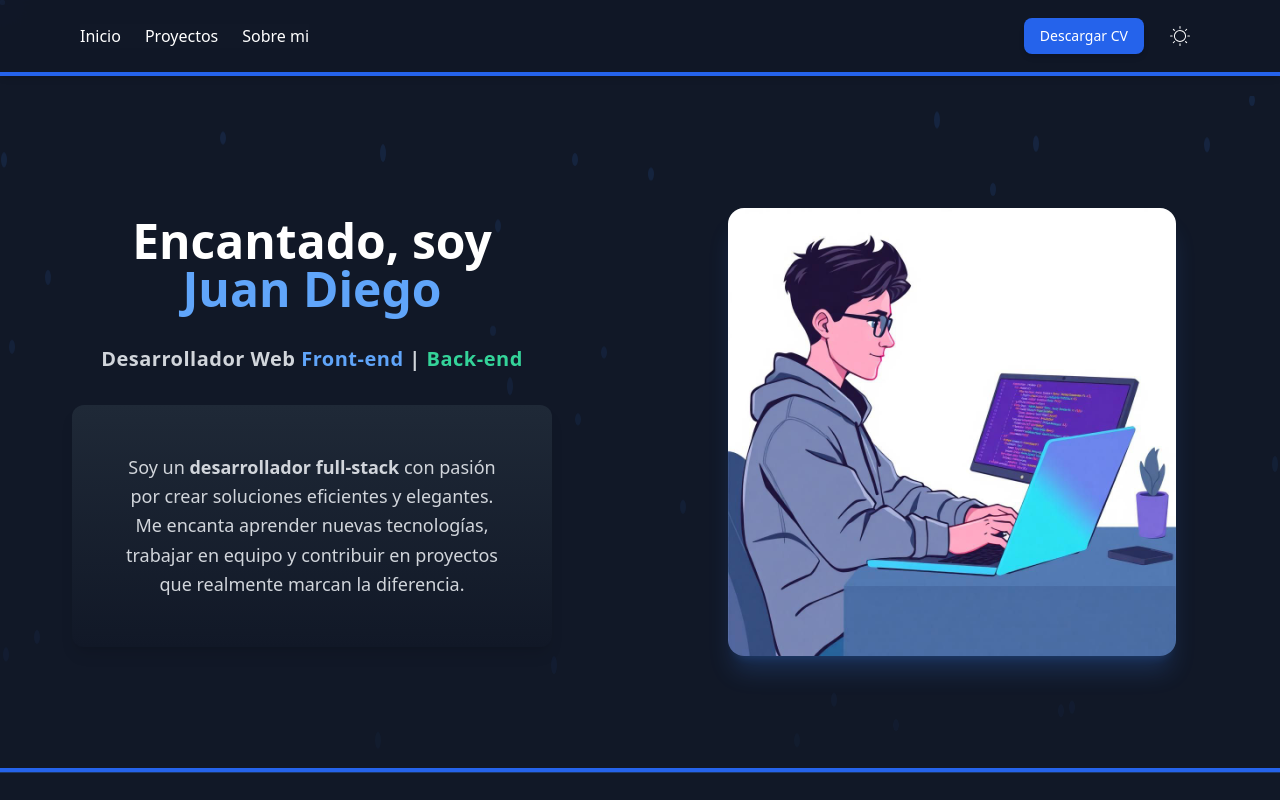
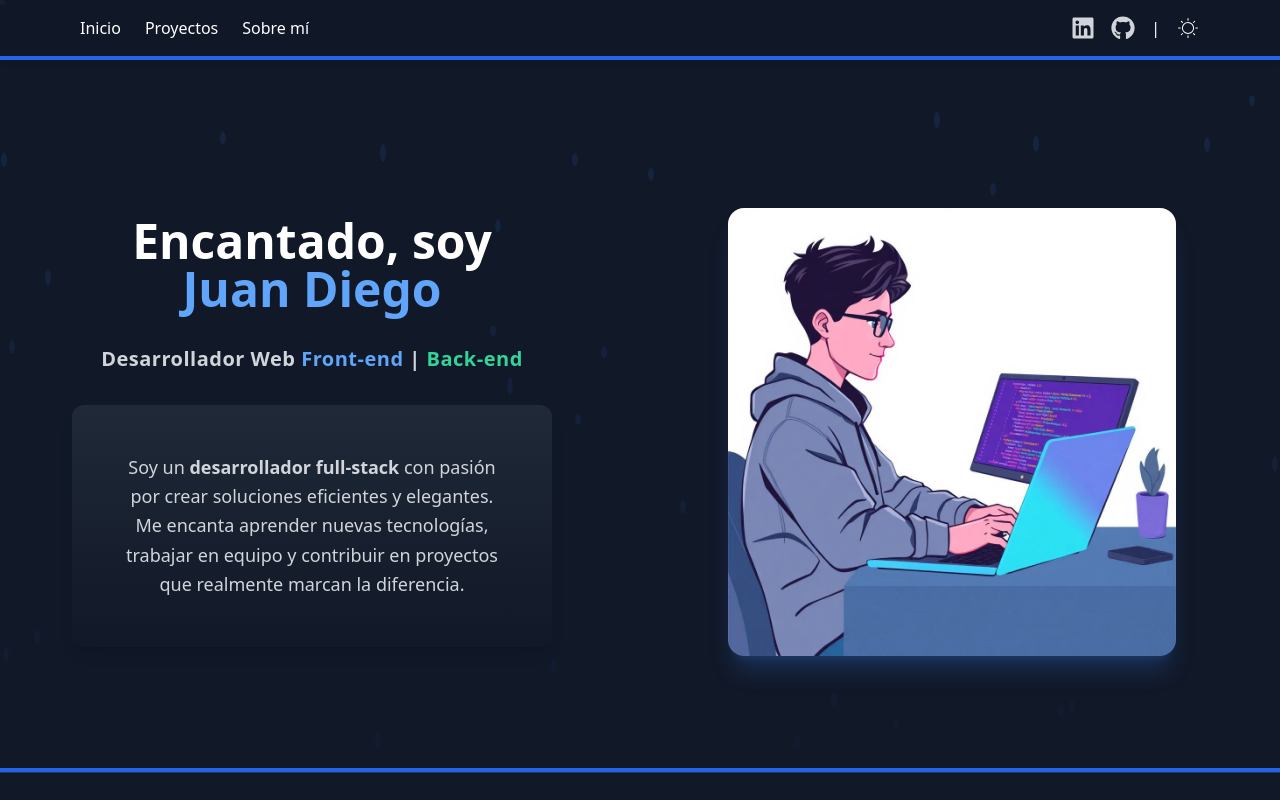
Before and after one commit to JDiego03/Portafolio-Template, a React (Vite) app in the folder Portafolio/: page /#/ in a window 1280 px wide. Shown: the top 800 px of the page. Built offline with nearby package versions, Linux system fonts and the light colour scheme.

Commit message:
Cambios menores

```diff
--- a/Portafolio/src/components/AcercaDeMi.jsx
+++ b/Portafolio/src/components/AcercaDeMi.jsx
@@ -1,6 +1,6 @@
 function TechBadge({ label }) {
   return (
-    <span className="inline-block text-xs font-semibold px-3 py-1 rounded-full border border-blue-300 text-blue-500 dark:text-blue-400 dark:border-blue-600 transition-transform duration-200 hover:scale-110 hover:bg-blue-500 hover:text-white cursor-default select-none">
+    <span className="inline-block text-xs font-semibold px-3 py-1 rounded-full border border-blue-300 text-blue-500 dark:text-blue-400 dark:hover:text-white dark:border-blue-600 transition-transform duration-200 hover:scale-110 hover:bg-blue-500 hover:text-white cursor-default select-none">
       {label}
     </span>
   );
@@ -46,7 +46,7 @@ function AcercaDeMi() {
           <h4 className="text-2xl font-semibold text-center text-gray-800 dark:text-gray-200 mb-8">
             Habilidades
           </h4>
-          <div className="flex flex-wrap justify-center gap-4">
+          <div className="flex flex-wrap justify-center gap-4 ">
             {[
               "Node.js",
               "React",
--- a/Portafolio/src/components/Footer.jsx
+++ b/Portafolio/src/components/Footer.jsx
@@ -1,34 +1,13 @@
 import React from "react";
-import { FaLinkedin, FaGithub } from "react-icons/fa";
 
 function Footer() {
   return (
     <footer className="border-t border-gray-300 dark:border-gray-700 bg-white dark:bg-gray-900 py-6 mt-16 shadow-inner">
-      <div className="max-w-6xl mx-auto px-6 flex flex-col sm:flex-row items-center justify-between space-y-4 sm:space-y-0">
+      <div className="max-w-6xl mx-auto px-6 flex flex-col sm:flex-row items-center justify-center space-y-4 sm:space-y-0">
         <p className="text-gray-600 dark:text-gray-400 text-sm text-center sm:text-left font-medium select-none">
           © {new Date().getFullYear()} Juan Diego — Todos los derechos
           reservados.
         </p>
-        <nav aria-label="Redes sociales" className="flex items-center gap-6">
-          <a
-            href="https://www.linkedin.com/in/juan-diego-calvo-arocha-1a7181307/"
-            target="_blank"
-            rel="noopener noreferrer"
-            className="text-gray-600 dark:text-gray-300 hover:text-blue-600 dark:hover:text-blue-400 focus:outline-none focus:ring-2 focus:ring-blue-500 rounded transition"
-            aria-label="LinkedIn"
-          >
-            <FaLinkedin className="text-2xl" />
-          </a>
-          <a
-            href="https://github.com/JDiego03"
-            target="_blank"
-            rel="noopener noreferrer"
-            className="text-gray-600 dark:text-gray-300 hover:text-white dark:hover:text-gray-200 focus:outline-none focus:ring-2 focus:ring-gray-500 rounded transition"
-            aria-label="GitHub"
-          >
-            <FaGithub className="text-2xl" />
-          </a>
-        </nav>
       </div>
     </footer>
   );
--- a/Portafolio/src/components/Header.jsx
+++ b/Portafolio/src/components/Header.jsx
@@ -2,6 +2,7 @@ import { useState } from "react";
 import { CiLight } from "react-icons/ci";
 import { MdDarkMode } from "react-icons/md";
 import { HiMenu, HiX } from "react-icons/hi";
+import { FaLinkedin, FaGithub } from "react-icons/fa";
 
 const scrollToSection = (id) => {
   const el = document.getElementById(id);
@@ -12,95 +13,65 @@ const scrollToSection = (id) => {
 
 function Header({ toggleTheme, darkMode }) {
   const [menuOpen, setMenuOpen] = useState(false);
-  const [isDownloading, setIsDownloading] = useState(false);
 
   const handleNavClick = (id) => {
     scrollToSection(id);
     setMenuOpen(false);
   };
 
-  const descargarCV = async () => {
-    try {
-      setIsDownloading(true);
-      const response = await fetch(
-        `${import.meta.env.BASE_URL}JuanDiegoCV.pdf`
-      );
-      const blob = await response.blob();
-      const url = window.URL.createObjectURL(blob);
-
-      const a = document.createElement("a");
-      a.href = url;
-      a.download = "JuanDiegoCV.pdf";
-      document.body.appendChild(a);
-      a.click();
-      document.body.removeChild(a);
-
-      window.URL.revokeObjectURL(url);
-    } catch (error) {
-      console.error("Error al descargar el CV:", error);
-    } finally {
-      setIsDownloading(false);
-    }
-  };
-
   return (
-    <header
-      className="fixed top-0 w-full z-50 border-b-4 border-gray-200 dark:border-blue-600 bg-white/90 dark:bg-gray-900/90 backdrop-blur-md shadow-md transition-colors"
-      role="banner"
-    >
-      <div className="max-w-6xl mx-auto flex justify-between items-center px-4 py-4">
+    <header className="fixed top-0 w-full z-50 border-b-4 border-gray-200 dark:border-blue-600 bg-white/90 dark:bg-gray-900/90 backdrop-blur-md shadow-md transition-colors">
+      <div className="max-w-6xl mx-auto px-4 py-4 flex items-center justify-between">
         {/* Botón menú móvil */}
         <button
           onClick={() => setMenuOpen(!menuOpen)}
           className="md:hidden text-3xl text-gray-900 dark:text-white focus:outline-none focus:ring-2 focus:ring-blue-400 rounded"
           aria-label={menuOpen ? "Cerrar menú" : "Abrir menú"}
-          aria-expanded={menuOpen}
         >
           {menuOpen ? <HiX /> : <HiMenu />}
         </button>
 
-        {/* Navegación */}
-        <nav
-          className={`${
-            menuOpen ? "block" : "hidden"
-          } absolute top-full left-0 w-full bg-white dark:bg-gray-900 border-t md:border-0 md:static md:w-auto md:flex md:items-center`}
-          aria-label="Navegación principal"
-        >
-          <ul className="flex flex-col md:flex-row gap-4 md:gap-6 text-base font-medium text-gray-900 dark:text-white px-4 py-4 md:p-0">
+        {/* Navegación en escritorio */}
+        <nav className="hidden md:flex items-center gap-6 text-base font-medium text-gray-900 dark:text-white">
           {[
             { id: "inicio", label: "Inicio" },
             { id: "proyectos", label: "Proyectos" },
-              { id: "acercaDeMi", label: "Sobre mi" },
+            { id: "acercaDeMi", label: "Sobre mí" },
           ].map(({ id, label }) => (
-              <li key={id}>
             <button
+              key={id}
               onClick={() => handleNavClick(id)}
               className="hover:text-blue-600 hover:underline focus:outline-none focus:ring-2 focus:ring-blue-400 rounded transition"
             >
               {label}
             </button>
-              </li>
           ))}
-          </ul>
         </nav>
 
-        {/* Botones derecho (descarga y tema) */}
+        {/* Botones sociales + tema (escritorio) */}
         <div className="hidden md:flex items-center gap-4">
-          <button
-            onClick={descargarCV}
-            disabled={isDownloading}
-            className="bg-blue-600 hover:bg-blue-700 text-white text-sm font-medium px-4 py-2 rounded-lg transition shadow-md flex items-center gap-2 disabled:opacity-60 focus:outline-none focus:ring-2 focus:ring-blue-400"
+          <a
+            href="https://www.linkedin.com/in/juan-diego-calvo-arocha-1a7181307/"
+            target="_blank"
+            rel="noopener noreferrer"
+            className="text-gray-600 dark:text-gray-300 hover:text-blue-600 dark:hover:text-blue-400 focus:outline-none focus:ring-2 focus:ring-blue-500 rounded transition"
+            aria-label="LinkedIn"
           >
-            {isDownloading ? (
-              <span className="animate-spin rounded-full h-4 w-4 border-t-2 border-white border-solid"></span>
-            ) : (
-              "Descargar CV"
-            )}
-          </button>
-
+            <FaLinkedin className="text-2xl" />
+          </a>
+          <a
+            href="https://github.com/JDiego03"
+            target="_blank"
+            rel="noopener noreferrer"
+            className="text-gray-600 dark:text-gray-300 hover:text-white dark:hover:text-gray-200 focus:outline-none focus:ring-2 focus:ring-gray-500 rounded transition"
+            aria-label="GitHub"
+          >
+            <FaGithub className="text-2xl" />
+          </a>
+          <p>|</p>
           <button
             onClick={toggleTheme}
-            className="text-2xl p-2 rounded-full hover:bg-gray-200 dark:hover:bg-gray-700 focus:outline-none focus:ring-2 focus:ring-blue-400 transition"
+            className="text-2xl rounded-full hover:bg-gray-200 dark:hover:bg-gray-700 focus:outline-none focus:ring-2 focus:ring-blue-400 transition"
             aria-label={`Activar modo ${darkMode ? "claro" : "oscuro"}`}
           >
             {darkMode ? <CiLight /> : <MdDarkMode />}
@@ -108,28 +79,50 @@ function Header({ toggleTheme, darkMode }) {
         </div>
       </div>
 
-      {/* Menú móvil */}
+      {/* Menú móvil desplegable */}
       {menuOpen && (
-        <div className="md:hidden px-4 pb-4 flex flex-col gap-4">
+        <div className="md:hidden px-4 pb-4 pt-2 bg-white dark:bg-gray-900 border-t flex flex-col gap-4 text-base font-medium text-gray-900 dark:text-white">
+          {[
+            { id: "inicio", label: "Inicio" },
+            { id: "proyectos", label: "Proyectos" },
+            { id: "acercaDeMi", label: "Sobre mí" },
+          ].map(({ id, label }) => (
             <button
-            onClick={descargarCV}
-            disabled={isDownloading}
-            className="bg-blue-600 hover:bg-blue-700 text-white text-sm font-medium px-4 py-2 rounded-lg transition shadow-md text-center flex justify-center items-center gap-2 disabled:opacity-60 focus:outline-none focus:ring-2 focus:ring-blue-400"
+              key={id}
+              onClick={() => handleNavClick(id)}
+              className="text-left hover:text-blue-600 hover:underline focus:outline-none focus:ring-2 focus:ring-blue-400 rounded transition"
             >
-            {isDownloading ? (
-              <span className="animate-spin rounded-full h-4 w-4 border-t-2 border-white border-solid"></span>
-            ) : (
-              "Descargar CV"
-            )}
+              {label}
             </button>
-
+          ))}
+          <div className="flex justify-center gap-4 pt-2">
+            <a
+              href="https://www.linkedin.com/in/juan-diego-calvo-arocha-1a7181307/"
+              target="_blank"
+              rel="noopener noreferrer"
+              className="text-gray-600 dark:text-gray-300 hover:text-blue-600 dark:hover:text-blue-400"
+              aria-label="LinkedIn"
+            >
+              <FaLinkedin className="text-2xl" />
+            </a>
+            <a
+              href="https://github.com/JDiego03"
+              target="_blank"
+              rel="noopener noreferrer"
+              className="text-gray-600 dark:text-gray-300 hover:text-white dark:hover:text-gray-200"
+              aria-label="GitHub"
+            >
+              <FaGithub className="text-2xl" />
+            </a>
+            <p>|</p>
             <button
               onClick={toggleTheme}
-            className="self-center text-2xl p-2 rounded-full hover:bg-gray-200 dark:hover:bg-gray-700 focus:outline-none focus:ring-2 focus:ring-blue-400 transition"
+              className="text-2xl rounded-full hover:bg-gray-200 dark:hover:bg-gray-700 focus:outline-none focus:ring-2 focus:ring-blue-400 transition"
               aria-label={`Activar modo ${darkMode ? "claro" : "oscuro"}`}
             >
               {darkMode ? <CiLight /> : <MdDarkMode />}
             </button>
+          </div>
         </div>
       )}
     </header>
```
Lines whose indentation alone changed are shown as unchanged.
